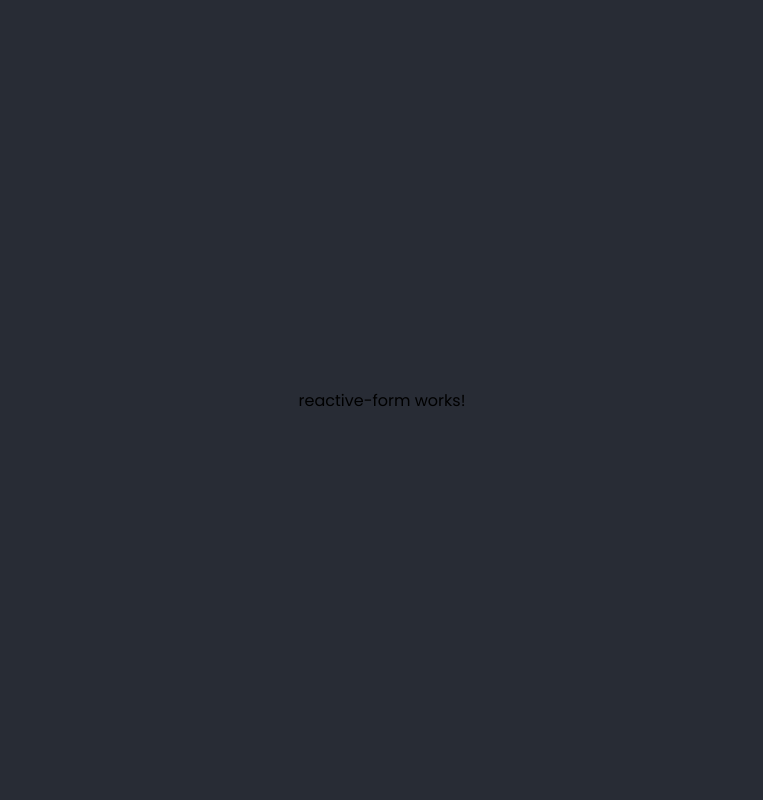
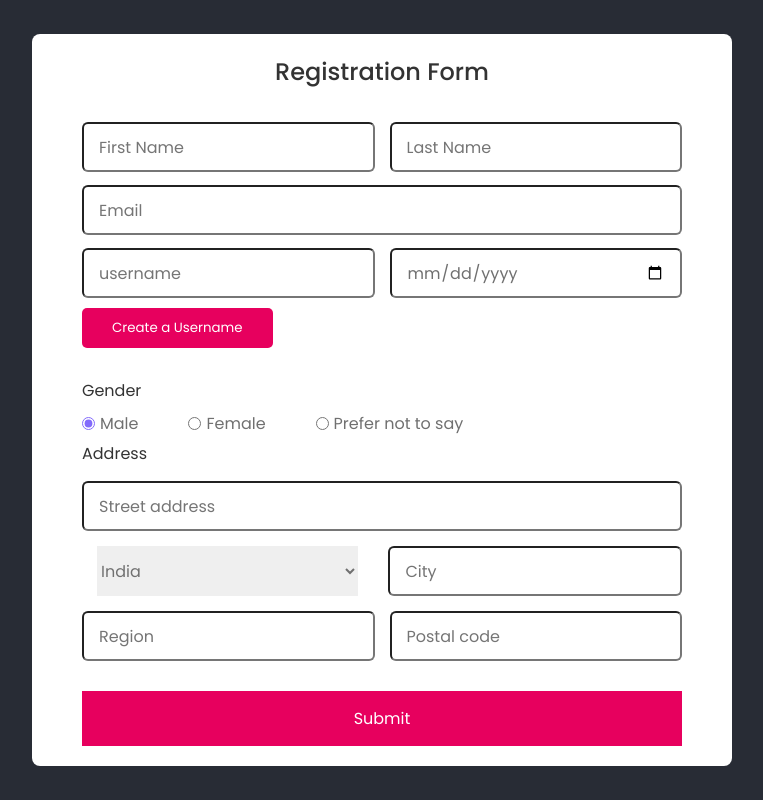
Before and after one commit to agreeshvs/angular-template-driven-form, an Angular app: page / in a window 1280 px wide. Shown: the whole page, without its empty margins (258-1021 px from the left). Built offline with nearby package versions, Linux system fonts and the light colour scheme.

Commit message:
Introduction to Reactive Forms

```diff
--- a/src/app/app.module.ts
+++ b/src/app/app.module.ts
@@ -2,7 +2,7 @@ import { NgModule } from '@angular/core';
 import { BrowserModule } from '@angular/platform-browser';
 
 import { AppComponent } from './app.component';
-import { FormsModule } from '@angular/forms';
+import { FormsModule, ReactiveFormsModule } from '@angular/forms';
 import { TemplateFormComponent } from './template-form/template-form.component';
 import { ReactiveFormComponent } from './reactive-form/reactive-form.component';
 
@@ -14,7 +14,8 @@ import { ReactiveFormComponent } from './reactive-form/reactive-form.component';
   ],
   imports: [
     BrowserModule,
-    FormsModule
+    FormsModule,
+    ReactiveFormsModule
   ],
   providers: [],
   bootstrap: [AppComponent]
--- a/src/app/reactive-form/reactive-form.component.css
+++ b/src/app/reactive-form/reactive-form.component.css
@@ -0,0 +1,203 @@
+.container {
+  position: relative;
+  max-width: 700px;
+  width: 100%;
+  background: #fff;
+  padding: 20px 50px;
+  border-radius: 8px;
+}
+.container header {
+  font-size: 1.5rem;
+  color: #333;
+  font-weight: 500;
+  text-align: center;
+}
+.container .form {
+  margin-top: 20px;
+}
+.form .input-box {
+  width: 100%;
+  margin-top: 5px;
+}
+.input-box label {
+  color: #333;
+}
+.form :where(.input-box input, .select-box) {
+  position: relative;
+  height: 50px;
+  width: 100%;
+  outline: none;
+  font-size: 1rem;
+  color: #707070;
+  margin-top: 8px;
+  /* border: 1px solid #ddd; */
+  border-radius: 6px;
+  padding: 0 15px;
+}
+.input-box input:focus {
+  box-shadow: 0 1px 0 rgba(0, 0, 0, 0.1);
+}
+.form .column {
+  display: flex;
+  column-gap: 15px;
+}
+.form .gender-box {
+  margin-top: 20px;
+}
+.gender-box h3 {
+  color: #333;
+  font-size: 1rem;
+  font-weight: 400;
+  margin-bottom: 8px;
+}
+.form :where(.gender-option, .gender) {
+  display: flex;
+  align-items: center;
+  column-gap: 50px;
+  flex-wrap: wrap;
+}
+.form .gender {
+  column-gap: 5px;
+}
+.gender input {
+  accent-color: rgb(130, 106, 251);
+}
+.form :where(.gender input, .gender label) {
+  cursor: pointer;
+}
+.gender label {
+  color: #707070;
+}
+.address :where(input, .select-box) {
+  margin-top: 15px;
+}
+
+.experience :where(input, .select-box) {
+  margin-top: 15px;
+}
+.experience{
+  padding: 20px 10px;
+  border-radius: 5px;
+  border: #bcbcbc 2px solid;
+  margin-top: 10px;
+}
+.select-box select {
+  height: 100%;
+  width: 100%;
+  outline: none;
+  border: none;
+  color: #707070;
+  font-size: 1rem;
+}
+.form .submit-btn {
+  height: 55px;
+  width: 100%;
+  color: #fff;
+  font-size: 1rem;
+  font-weight: 400;
+  margin-top: 30px;
+  border: none;
+  cursor: pointer;
+  transition: all 0.2s ease;
+  background: #E7005E;
+}
+.form .submit-btn:hover {
+  background: #E70044;
+}
+/*Responsive*/
+@media screen and (max-width: 500px) {
+  .form .column {
+    flex-wrap: wrap;
+  }
+  .form :where(.gender-option, .gender) {
+    row-gap: 15px;
+  }
+}
+
+.form-shadow{
+  box-shadow: rgba(187, 185, 185, 0.35) 0px 5px 15px;
+}
+
+input.ng-invalid.ng-touched{
+  border: red 2px solid;
+}
+
+small{
+  color: red;
+  font-weight: bold;
+}
+
+.btn-gen-username{
+  margin: 10px 0px;
+  padding: 10px 30px;
+  border-radius: 5px;
+  background: #E7005E;
+  border: none;
+  color: white;
+}
+.btn-add-delete{
+  margin: 10px 0px;
+  padding: 14px 30px;
+  border-radius: 5px;
+  background: #E7005E;
+  border: none;
+  color: white;
+}
+.skills{
+  padding: 20px 0px;
+}
+.user-detail-container {
+  position: relative;
+  max-width: 700px;
+  width: 100%;
+  background: #fff;
+  padding: 20px 30px;
+  border-radius: 8px;
+  margin-top: 30px;
+}
+.user-details-container{
+  display: flex;
+}
+.user-avatar{
+  width: 180px;
+  height: 180px;
+  border-radius: 50%;
+  background-color: #282C35;
+  font-size: 75px;
+  font-weight: bold;
+  padding: 40px 40px;
+  color: white;
+}
+
+.user-details{
+  padding: 0px 40px;
+}
+.user-name{
+  padding-bottom: 5px;
+  margin-bottom: 5px;
+  border-bottom: #123 2px solid;
+  width: 100%;
+  margin-top: 10px;
+}
+span{
+  padding: 5px 5px;
+  font-weight: bold;
+}
+
+input.ng-invalid.ng-touched{
+  border: red 2px solid;
+}
+
+input.ng-pending{
+  border: yellow 2px solid;
+}
+
+.container.VALID{
+  border: green 3px solid;
+}
+.container.INVALID{
+  border: red 3px solid;
+}
+.container.PENDING{
+  border: orange 3px solid;
+}
--- a/src/app/reactive-form/reactive-form.component.html
+++ b/src/app/reactive-form/reactive-form.component.html
@@ -1 +1,135 @@
-<p>reactive-form works!</p>
+<section class="container">
+  <header>Registration Form</header>
+
+  <form class="form" [formGroup]="reactiveForm" (ngSubmit)="onSubmit()">
+    <div class="column">
+      <div class="input-box">
+        <input type="text" placeholder="First Name" formControlName="firstName"/>
+      </div>
+      <div class="input-box">
+        <input type="text" placeholder="Last Name" formControlName="lastName"/>
+      </div>
+    </div>
+
+    <div class="input-box">
+      <input type="text" placeholder="Email" formControlName="email"/>
+    </div>
+
+    <div class="column">
+      <div class="input-box">
+        <input type="text" placeholder="username" formControlName="username"/>
+        <button class="btn-gen-username" type="button">
+          Create a Username
+        </button>
+      </div>
+      <div class="input-box">
+        <input type="date" placeholder="Date of Birth" formControlName="dob"/>
+      </div>
+    </div>
+
+
+
+    <div class="gender-box">
+      <h3>Gender</h3>
+      <div class="gender-option">
+        <div class="gender">
+          <input type="radio" value="male" id="check-male" formControlName="gender"/>
+          <label for="check-male">Male</label>
+        </div>
+        <div class="gender">
+          <input type="radio" value="female" id="check-female" formControlName="gender"/>
+          <label for="check-female">Female</label>
+        </div>
+        <div class="gender">
+          <input type="radio" value="other" id="check-other" formControlName="gender"/>
+          <label for="check-other">Prefer not to say</label>
+        </div>
+      </div>
+    </div>
+
+    <div class="input-box address">
+      <label>Address</label>
+      <input type="text" placeholder="Street address" formControlName="street"/>
+      <div class="column">
+        <div class="select-box">
+          <select name="country" formControlName="country">
+            <option hidden>Country</option>
+            <option>America</option>
+            <option>Japan</option>
+            <option>India</option>
+            <option>Nepal</option>
+          </select>
+        </div>
+        <input type="text" placeholder="City" formControlName="city"/>
+      </div>
+      <div class="column">
+        <input type="text" placeholder="Region" formControlName="region"/>
+        <input type="number" placeholder="Postal code" formControlName="postalCode"/>
+      </div>
+    </div>
+
+    <!--HTML for Skills Form Array -->
+   <!--  <div class="input-box skills" formArrayName="skills">
+      <h4>Add Skills</h4>
+      <div class="column">
+        <input type="text" placeholder="Add Skill...">
+        <button type="button" class="btn-add-delete">Delete</button>
+      </div>
+    </div>
+    <button type="button" class="btn-add-delete">Add Skills</button> -->
+
+    <!--HTML for Experience Form Array -->
+   <!--  <div class="input-box">
+      <div class="experience">
+        <label>Experience</label>
+        <input type="text" placeholder="Company Name" />
+        <div class="column">
+          <div class="select-box">
+            <select>
+              <option hidden>Position</option>
+              <option>Junior Developer</option>
+              <option>Software Developer</option>
+              <option>Senior Developer</option>
+              <option>Team Lead</option>
+            </select>
+          </div>
+          <input type="number" placeholder="Experience" />
+        </div>
+        <div class="column">
+          <input type="date" placeholder="Start Date" />
+          <input type="date" placeholder="End Date" />
+        </div>
+        <button type="button" class="btn-add-delete">Delete Experience</button>
+      </div>
+    </div>
+    <button type="button" class="btn-add-delete">Add Experience</button> -->
+
+    <input type="submit" value="Submit" class="submit-btn">
+    <!-- [disabled]="!reactiveForm.valid" -->
+  </form>
+</section>
+
+<!--uncomment below HTML for displaying form data-->
+
+<!-- <section class="user-detail-container">
+  <div class="user-details-container">
+    <div class="user-avatar">
+      <p>JS</p>
+    </div>
+    <div class="user-details">
+      <div class="user-name">
+        <h2>John Smith</h2>
+      </div>
+      <p><b>Email:</b> johnsmith@gmail.com</p>
+      <p><b>Username:</b> johnsmith86 </p>
+      <p><b>Date of birth:</b> July 21, 1989</p>
+      <div class="user-name">
+        <h3>Address</h3>
+      </div>
+      <span>India</span>.
+      <span> New Delhi</span>.
+      <span> NCR</span>.
+      <span> 234565</span>
+    </div>
+  </div>
+</section> -->
--- a/src/app/reactive-form/reactive-form.component.ts
+++ b/src/app/reactive-form/reactive-form.component.ts
@@ -1,10 +1,33 @@
-import { Component } from '@angular/core';
+import { Component, OnInit } from '@angular/core';
+import { FormArray, FormControl, FormGroup } from '@angular/forms';
 
 @Component({
   selector: 'app-reactive-form',
   templateUrl: './reactive-form.component.html',
   styleUrls: ['./reactive-form.component.css']
 })
-export class ReactiveFormComponent {
+export class ReactiveFormComponent implements OnInit {
+  reactiveForm: FormGroup;
 
+  ngOnInit(): void {
+    this.reactiveForm = new FormGroup({
+      // Define your form controls here
+      firstName: new FormControl(''),
+      lastName: new FormControl(''),
+      email: new FormControl(''),
+      username: new FormControl(''),
+      dob: new FormControl(''),
+      gender: new FormControl('male'),
+      street: new FormControl(''),
+      country: new FormControl('India'),
+      city: new FormControl(''),
+      region: new FormControl(''),
+      postalCode: new FormControl(''),
+      phone: new FormControl('')
+    });
+  }
+
+  onSubmit(){
+    console.log(this.reactiveForm.value);
+  }
 }
```
